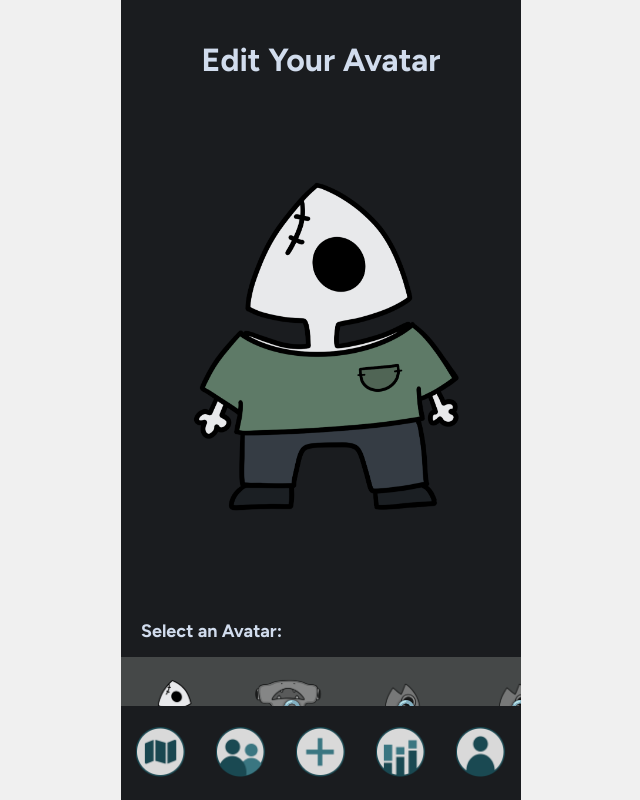
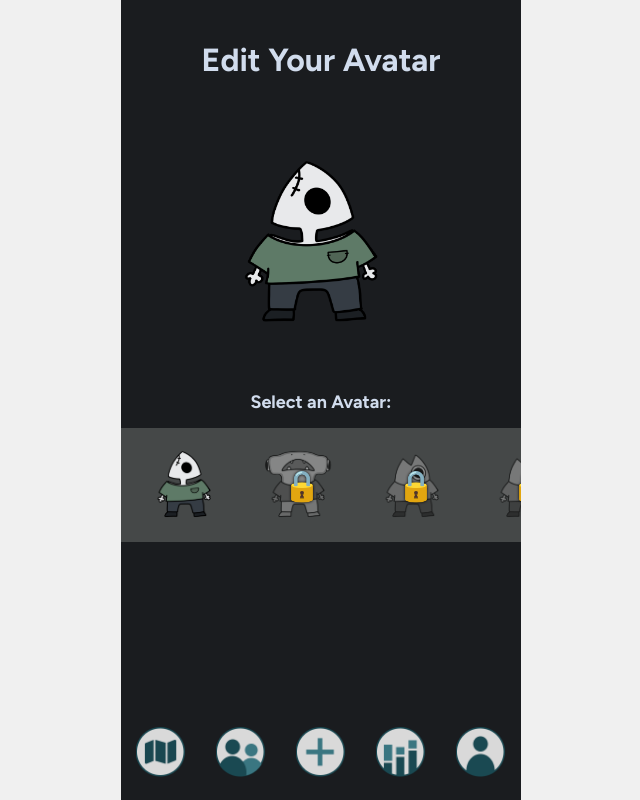
Before and after one commit to tcdanielh/fishbone, a plain HTML site: page code/profile/edit-profile.html in a window 1280 px wide. Shown: the whole page, without its empty margins (319-959 px from the left). Drawn offline with Linux system fonts and the light colour scheme.

Commit message:
Update edit-profile.html

```diff
--- a/code/profile/edit-profile.html
+++ b/code/profile/edit-profile.html
@@ -18,7 +18,7 @@
 </head>
 
 <style>
-    #mobile {
+    /* #mobile {
         background-color: #1a1c1f;
         width: 400px;
         height: 100%;
@@ -26,11 +26,63 @@
         position: relative;
         padding-bottom: 60px;
         box-sizing: border-box;
-    }
+    } */
 
+    /* html, body {
+        height: 100%;
+        overflow-y: auto;
+    } */
+
+    /* Prevent any horizontal scroll */
     html, body {
         height: 100%;
         overflow-y: auto;
+        overflow-x: hidden;
+    }
+
+    /* Make the mobile “phone” container fluid and centered */
+    #mobile {
+        background-color: #1a1c1f;
+        width: 100%;
+        max-width: 400px;
+        min-height: 100vh;
+        margin: 0 auto;
+        box-sizing: border-box;
+        padding: 20px 0 60px; /* top/bottom padding, leave room for navbar */
+        position: relative;
+        overflow-x: hidden;
+        display: flex;
+        flex-direction: column;
+        align-items: center;
+    }
+
+    /* Responsive profile image */
+    #profile-image {
+        /* override inline 500px size */
+        width: 80% !important;
+        max-width: 250px !important;
+        height: auto !important;
+        display: block;
+        margin: 20px auto 10px !important;
+        border-radius: 0;
+        background-color: transparent;
+    }
+
+    /* Avatar picker: remove negative margins, use padding */
+    #avatar-options {
+        /* override inline margins */
+        margin-left: 0 !important;
+        margin-right: 0 !important;
+        padding: 0 10px;
+        width: 100%;
+        box-sizing: border-box;
+        background-color: #454848;
+        overflow-x: auto;
+        white-space: nowrap;
+    }
+    /* keep your inline-flex wrapper */
+    #avatar-options > div {
+        display: inline-flex;
     }
 </style>
 
```
